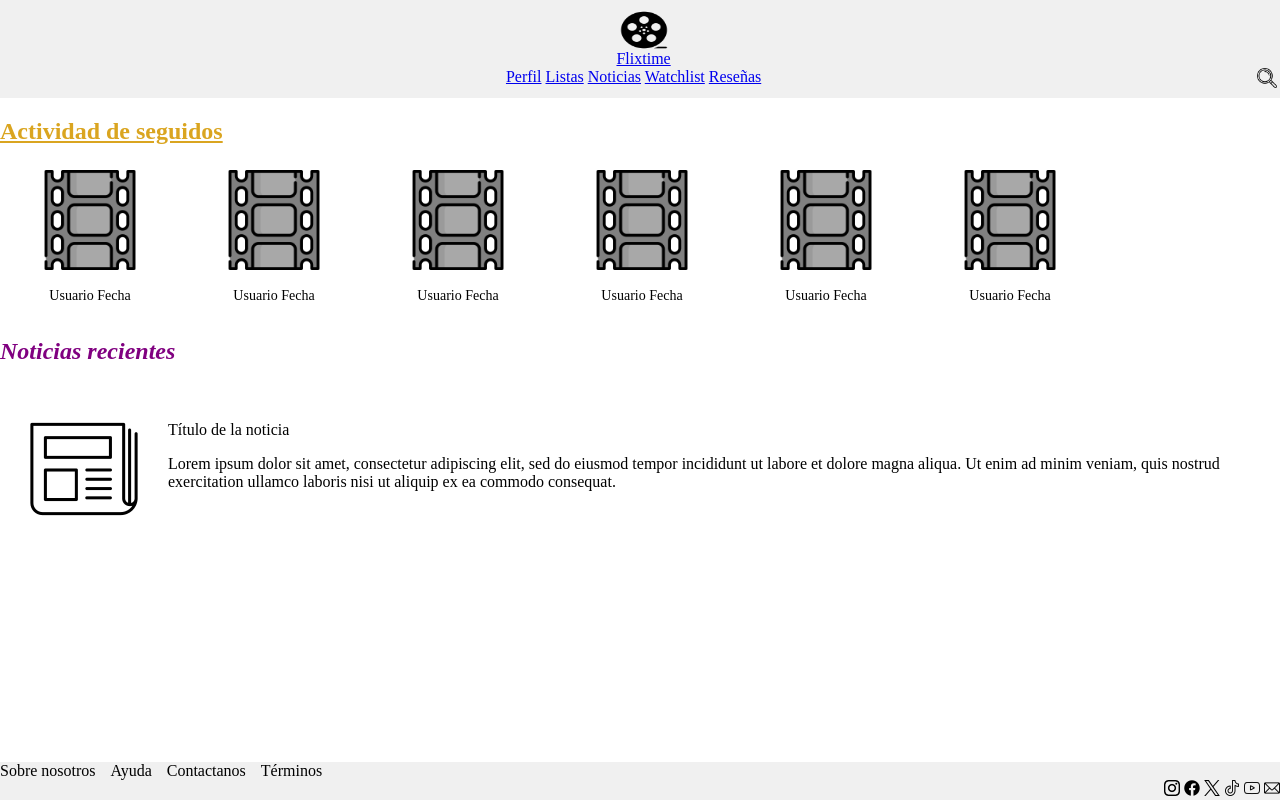
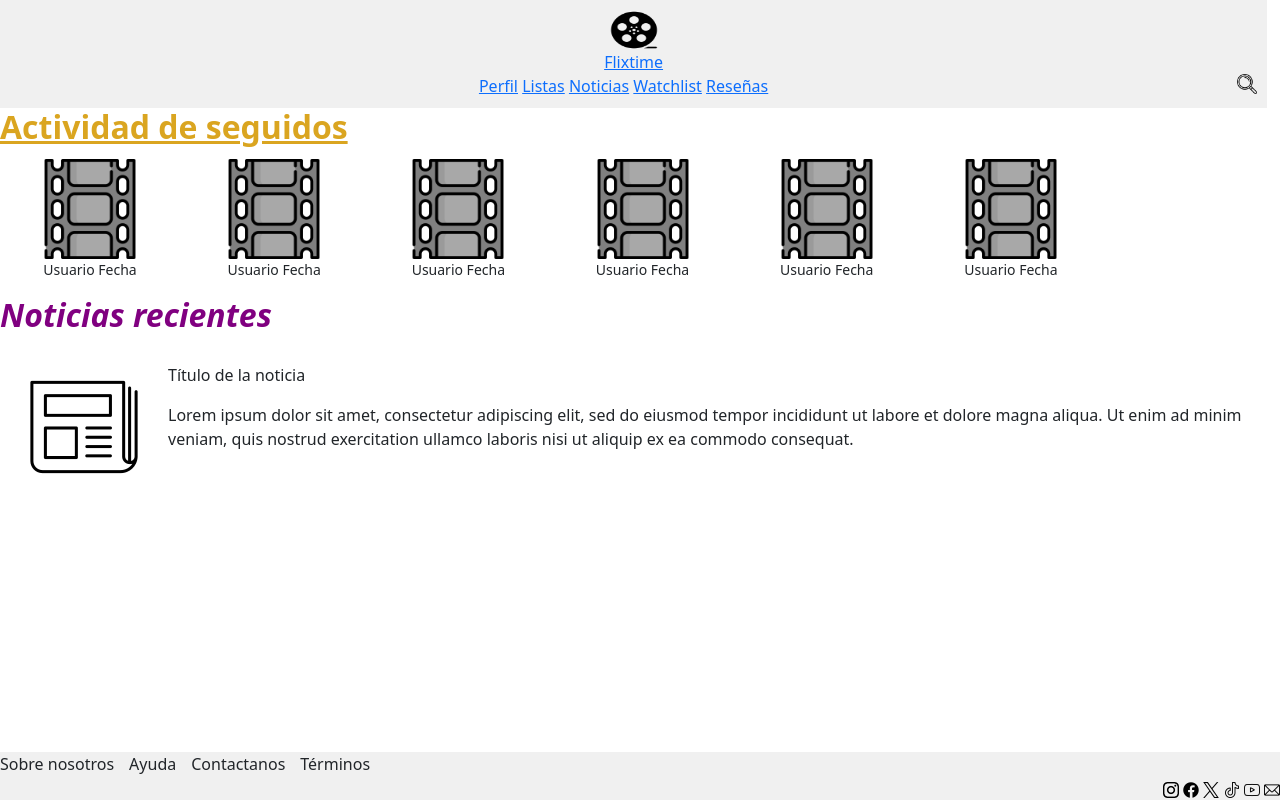
Before and after one commit to facundo-dondan/Flixtime, a plain HTML site: page index.html in a window 1280 px wide. Drawn offline with nearby package versions, Linux system fonts and the light colour scheme.

Commit message:
guardado antes de aplicar bootstrap

```diff
--- a/index.html
+++ b/index.html
@@ -4,7 +4,10 @@
     <meta charset="UTF-8">
     <meta name="viewport" content="width=device-width, initial-scale=1.0">
     <title>PreEntrega1-DondánFacundo</title>
+    <link href="https://cdn.jsdelivr.net/npm/bootstrap@5.3.3/dist/css/bootstrap.min.css" rel="stylesheet" integrity="sha384-QWTKZyjpPEjISv5WaRU9OFeRpok6YctnYmDr5pNlyT2bRjXh0JMhjY6hW+ALEwIH" crossorigin="anonymous">
+
     <link rel="stylesheet" href="css/styles.css">
+
 </head>
 <!--Web sobre películas. Para calificar, escribir reseñas, leer noticias sobre el cine,etc.-->
 <body>
@@ -82,6 +85,6 @@
 
 
 
-
+    <script src="https://cdn.jsdelivr.net/npm/bootstrap@5.3.3/dist/js/bootstrap.bundle.min.js" integrity="sha384-YvpcrYf0tY3lHB60NNkmXc5s9fDVZLESaAA55NDzOxhy9GkcIdslK1eN7N6jIeHz" crossorigin="anonymous"></script>
 </body>
 </html>
```
Also changed, not shown: pages/listas.html (+7 -0 lines), pages/noticias.html (+6 -0 lines), pages/perfil.html (+5 -0 lines), pages/watchlist.html (+5 -0 lines).
